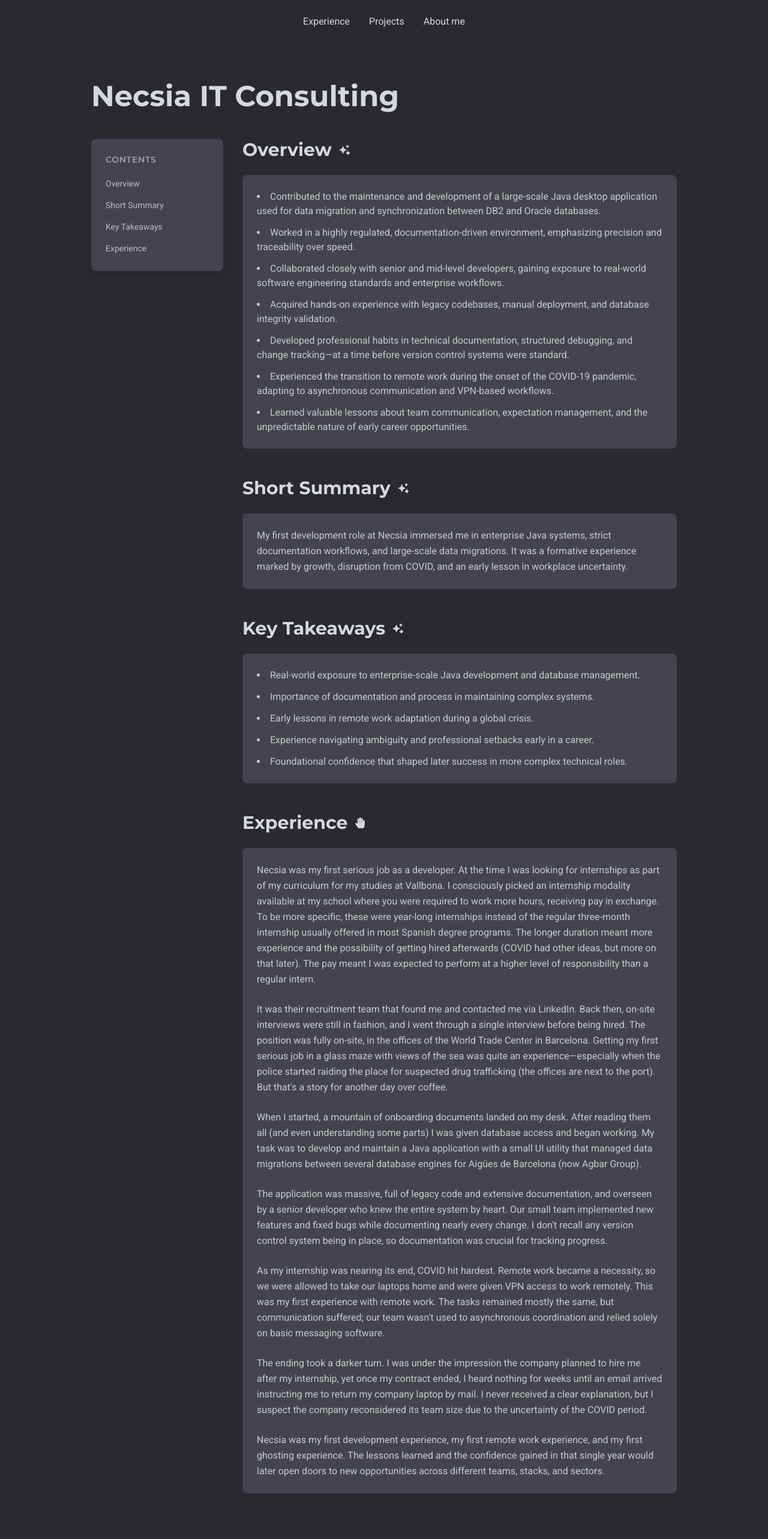
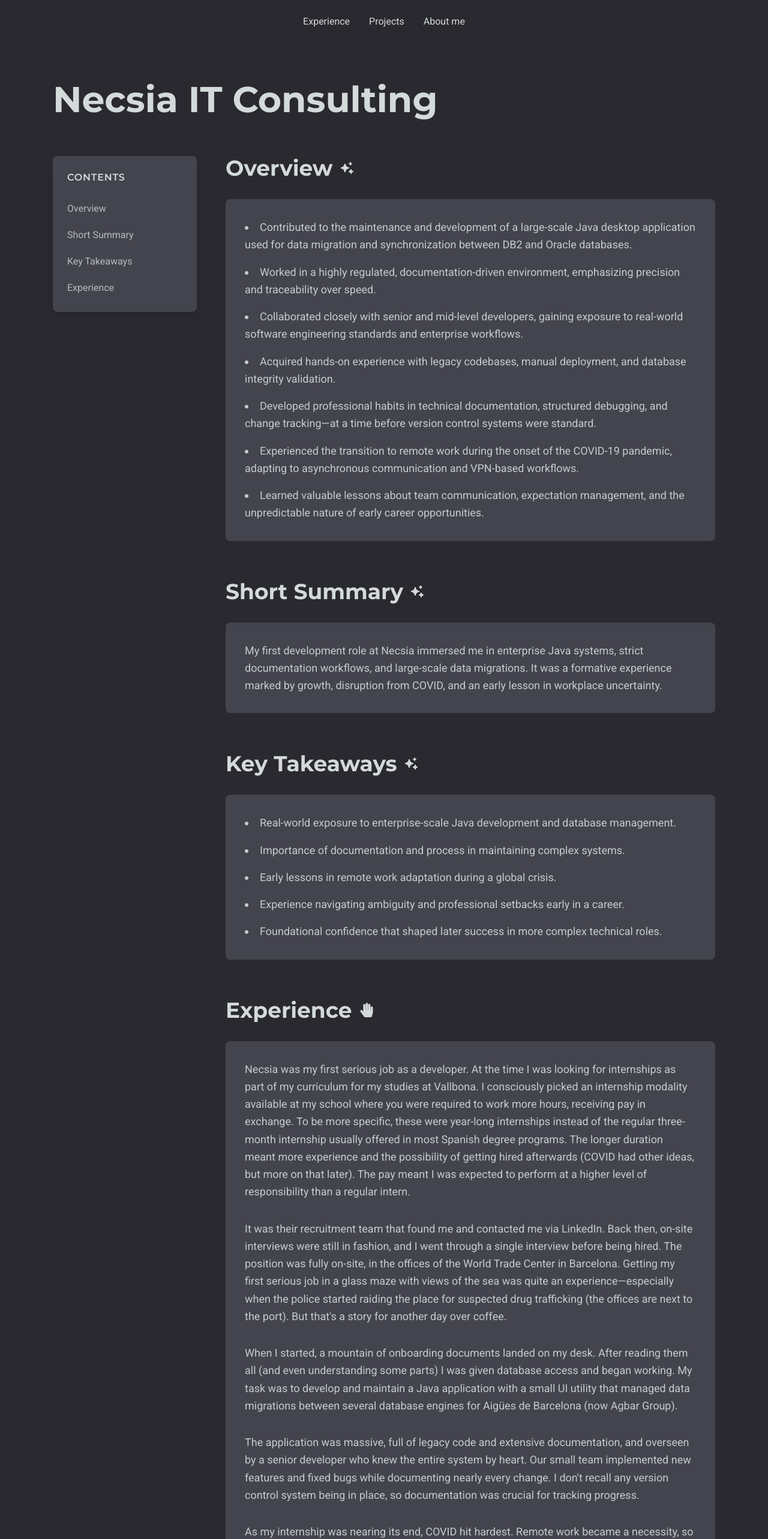
Before and after one commit to danngalann/portfolio, a Next.js app: page /experience/necsia in a window 1280 px wide. Shown: the top 2566 px of the page at 60% size. Built offline with nearby package versions, Linux system fonts and the light colour scheme.

Commit message:
Adjust spacing in Necsia article

```diff
--- a/app/experience/necsia/page.tsx
+++ b/app/experience/necsia/page.tsx
@@ -8,22 +8,22 @@
 export default function NecsiaExperiencePage() {
   return (
     <div className="min-h-screen bg-background">
-      <div className="max-w-5xl mx-auto px-6 py-16">
+      <div className="max-w-6xl mx-auto px-6 py-16">
         {/* Header */}
-        <header className="mb-12">
-          <h1 className="text-4xl md:text-5xl font-bold mb-4 text-foreground">
+        <header className="mb-16">
+          <h1 className="text-5xl md:text-6xl font-bold mb-6 text-foreground">
             Necsia IT Consulting
           </h1>
         </header>
 
-        <div className="grid grid-cols-1 lg:grid-cols-4 gap-8">
+        <div className="grid grid-cols-1 lg:grid-cols-4 gap-12">
           {/* Table of Contents - Sticky Sidebar */}
           <aside className="lg:col-span-1">
             <nav className="lg:sticky lg:top-24 bg-light-background rounded-lg p-6 shadow-lg">
-              <h2 className="text-sm font-semibold uppercase tracking-wider text-foreground/60 mb-4">
+              <h2 className="text-base font-semibold uppercase tracking-wider mb-6">
                 Contents
               </h2>
-              <ul className="space-y-2 text-sm">
+              <ul className="space-y-3 text-base">
                 <li>
                   <Link
                     href="#overview"
@@ -61,19 +61,19 @@
           </aside>
 
           {/* Main Content */}
-          <article className="lg:col-span-3 space-y-12">
+          <article className="lg:col-span-3 space-y-16">
             {/* Overview Section */}
             <section id="overview" className="scroll-mt-24">
-              <h2 className="text-3xl font-bold mb-6 text-foreground flex items-center gap-3">
+              <h2 className="text-4xl font-bold mb-8 text-foreground flex items-center gap-3">
                 Overview
                 <RiSparklingFill
-                  className="text-xl"
+                  className="text-2xl"
                   data-tooltip-id="ai-tooltip"
                   data-tooltip-content="This section was created with the aid of AI, from the 'Experience' section"
                 />
               </h2>
-              <div className="bg-light-background rounded-lg p-6 space-y-4">
-                <ul className="list-disc list-inside space-y-3 text-foreground/90">
+              <div className="bg-light-background rounded-lg p-8 space-y-4">
+                <ul className="list-disc list-inside space-y-4 text-lg text-foreground/90 leading-relaxed">
                   <li>
                     Contributed to the maintenance and development of a
                     large-scale Java desktop application used for data migration
@@ -114,16 +114,16 @@
 
             {/* Short Summary Section */}
             <section id="summary" className="scroll-mt-24">
-              <h2 className="text-3xl font-bold mb-6 text-foreground flex items-center gap-3">
+              <h2 className="text-4xl font-bold mb-8 flex items-center gap-3">
                 Short Summary
                 <RiSparklingFill
-                  className="text-xl"
+                  className="text-2xl"
                   data-tooltip-id="ai-tooltip"
                   data-tooltip-content="This section was created with the aid of AI, from the 'Experience' section"
                 />
               </h2>
-              <div className="bg-light-background rounded-lg p-6">
-                <p className="text-foreground/90 leading-relaxed">
+              <div className="bg-light-background rounded-lg p-8">
+                <p className="text-lg text-foreground/90 leading-relaxed">
                   My first development role at Necsia immersed me in enterprise
                   Java systems, strict documentation workflows, and large-scale
                   data migrations. It was a formative experience marked by
@@ -135,16 +135,16 @@
 
             {/* Key Takeaways Section */}
             <section id="key-takeaways" className="scroll-mt-24">
-              <h2 className="text-3xl font-bold mb-6 text-foreground flex items-center gap-3">
+              <h2 className="text-4xl font-bold mb-8 text-foreground flex items-center gap-3">
                 Key Takeaways
                 <RiSparklingFill
-                  className="text-xl"
+                  className="text-2xl"
                   data-tooltip-id="ai-tooltip"
                   data-tooltip-content="This section was created with the aid of AI, from the 'Experience' section"
                 />
               </h2>
-              <div className="bg-light-background rounded-lg p-6">
-                <ul className="list-disc list-inside space-y-3 text-foreground/90">
+              <div className="bg-light-background rounded-lg p-8">
+                <ul className="list-disc list-inside space-y-4 text-lg text-foreground/90 leading-relaxed">
                   <li>
                     Real-world exposure to enterprise-scale Java development and
                     database management.
@@ -171,16 +171,16 @@
 
             {/* Experience Section */}
             <section id="experience" className="scroll-mt-24">
-              <h2 className="text-3xl font-bold mb-6 text-foreground flex items-center gap-3">
+              <h2 className="text-4xl font-bold mb-8 text-foreground flex items-center gap-3">
                 Experience
                 <FaHandPaper
-                  className="text-lg"
+                  className="text-2xl"
                   data-tooltip-id="human-tooltip"
                   data-tooltip-content="This section was written by a human (me!)"
                 />
               </h2>
-              <div className="bg-light-background rounded-lg p-6 space-y-6">
-                <p className="text-foreground/90 leading-relaxed">
+              <div className="bg-light-background rounded-lg p-8 space-y-8">
+                <p className="text-lg text-foreground/90 leading-relaxed">
                   Necsia was my first serious job as a developer. At the time I
                   was looking for internships as part of my curriculum for my
                   studies at Vallbona. I consciously picked an internship
@@ -195,7 +195,7 @@
                   intern.
                 </p>
 
-                <p className="text-foreground/90 leading-relaxed">
+                <p className="text-lg text-foreground/90 leading-relaxed">
                   It was their recruitment team that found me and contacted me
                   via LinkedIn. Back then, on-site interviews were still in
                   fashion, and I went through a single interview before being
@@ -208,7 +208,7 @@
                   coffee.
                 </p>
 
-                <p className="text-foreground/90 leading-relaxed">
+                <p className="text-lg text-foreground/90 leading-relaxed">
                   When I started, a mountain of onboarding documents landed on
                   my desk. After reading them all (and even understanding some
                   parts) I was given database access and began working. My task
@@ -217,7 +217,7 @@
                   engines for Aigües de Barcelona (now Agbar Group).
                 </p>
 
-                <p className="text-foreground/90 leading-relaxed">
+                <p className="text-lg text-foreground/90 leading-relaxed">
                   The application was massive, full of legacy code and extensive
                   documentation, and overseen by a senior developer who knew the
                   entire system by heart. Our small team implemented new
@@ -226,7 +226,7 @@
                   so documentation was crucial for tracking progress.
                 </p>
 
-                <p className="text-foreground/90 leading-relaxed">
+                <p className="text-lg text-foreground/90 leading-relaxed">
                   As my internship was nearing its end, COVID hit hardest.
                   Remote work became a necessity, so we were allowed to take our
                   laptops home and were given VPN access to work remotely. This
@@ -236,7 +236,7 @@
                   solely on basic messaging software.
                 </p>
 
-                <p className="text-foreground/90 leading-relaxed">
+                <p className="text-lg text-foreground/90 leading-relaxed">
                   The ending took a darker turn. I was under the impression the
                   company planned to hire me after my internship, yet once my
                   contract ended, I heard nothing for weeks until an email
@@ -246,7 +246,7 @@
                   period.
                 </p>
 
-                <p className="text-foreground/90 leading-relaxed">
+                <p className="text-lg text-foreground/90 leading-relaxed">
                   Necsia was my first development experience, my first remote
                   work experience, and my first ghosting experience. The lessons
                   learned and the confidence gained in that single year would
```
